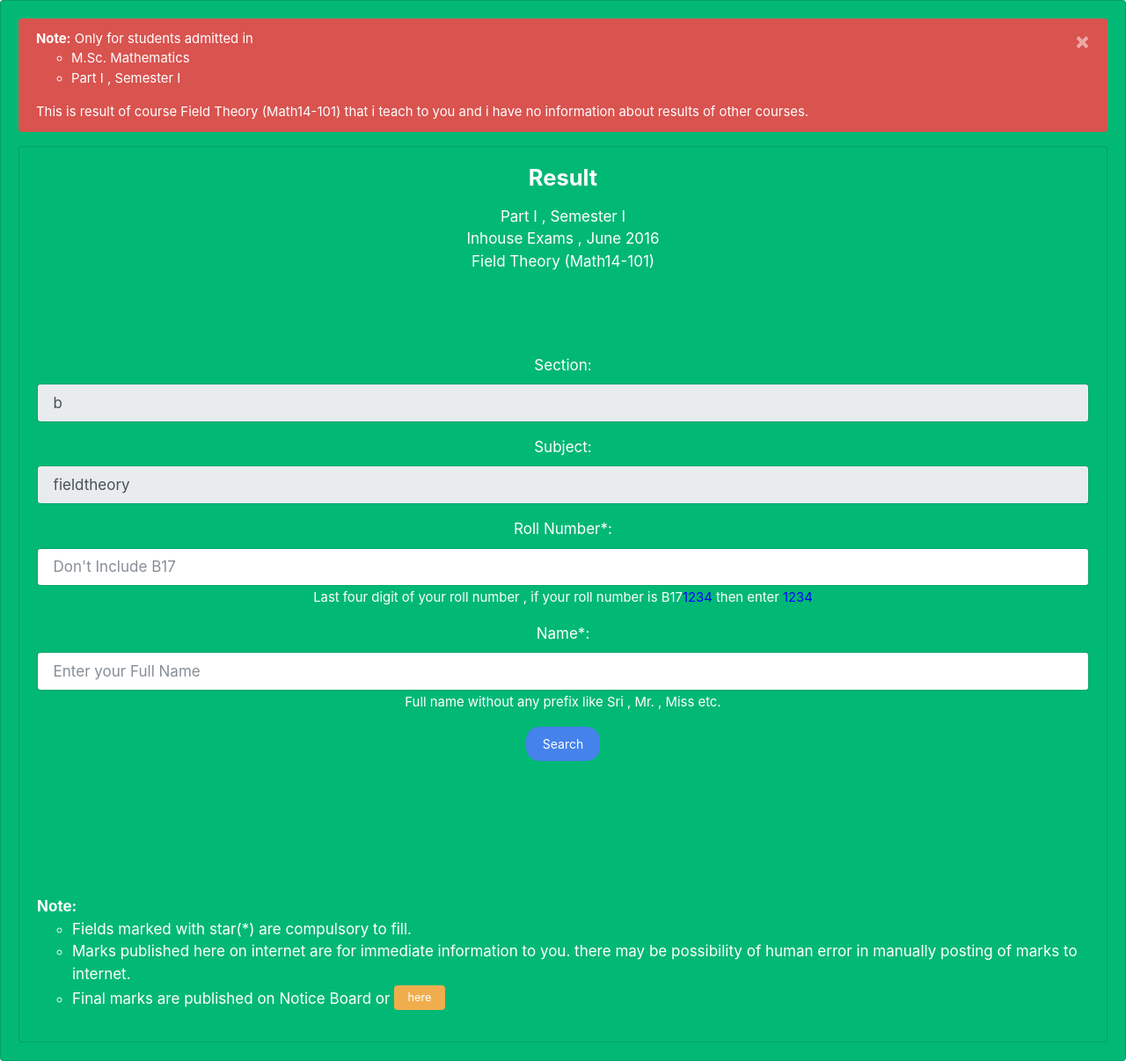
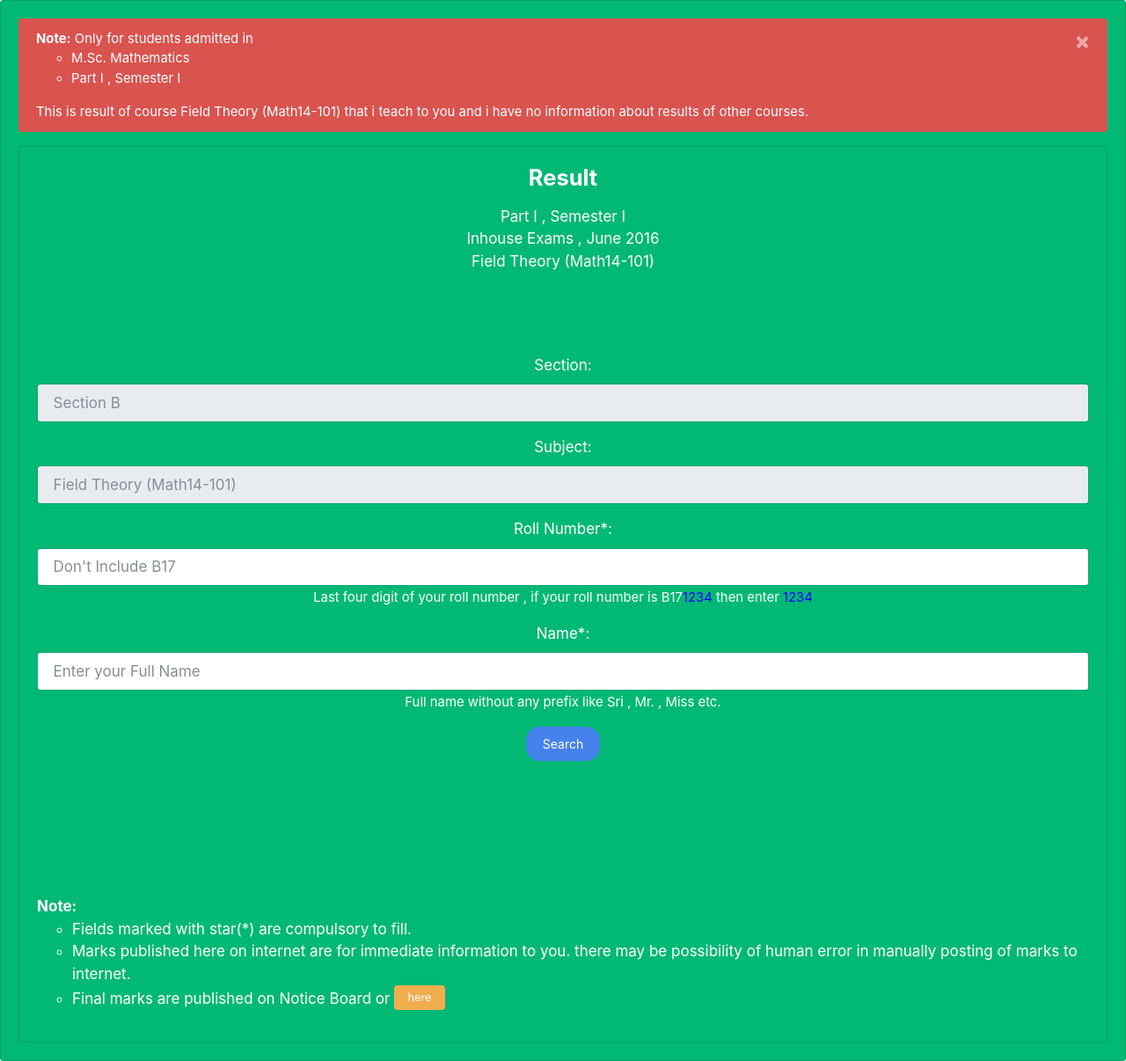
Before and after one commit to sirkapil/publish, a Jekyll site: the page built from result.html, in a window 1280 px wide. Shown: the whole page at 88% size. Built offline with Jekyll 4.4.1, drawn with Linux system fonts in a browser that asks for light colours; nearby versions of some CDN libraries.

Commit message:
Mr Hyde was here …

```diff
--- a/result.html
+++ b/result.html
@@ -39,15 +39,17 @@ This is result of course {{ site.subject }} that i teach to you and i have no in
 <input type="hidden" value="{{ page.sem }}" name="sem">
 <input type="hidden" value="{{ page.part }}" name="part">
 <input type="hidden" value="{{ page.exam }}" name="exam">
+<input type="hidden" value="{{ page.section }}" name="section">
+<input type="hidden" value="{{ page.subject }}" name="subject">
 <input type="hidden" value="{{ page.course }}" name="course">
 <fieldset>
 <div class="form-group">
 <label for="section">Section:</label>
-<input class="form-control" id="disabledInput" name="section" type="text" placeholder="Section B"  value="b" disabled>
+<input class="form-control" id="disabledInput" name="section" type="text" placeholder="Section B" disabled>
 </div>
 <div class="form-group">
 <label for="subject">Subject:</label>
-<input class="form-control" id="disabledInput" name="subject" type="text" placeholder="{{ site.subject }}"  value="{{ page.subject }}" disabled>
+<input class="form-control" id="disabledInput" name="subject" type="text" placeholder="{{ site.subject }}" disabled>
 </div>
 <div class="form-group">
 <label for="roll">Roll Number*:</label>
```
